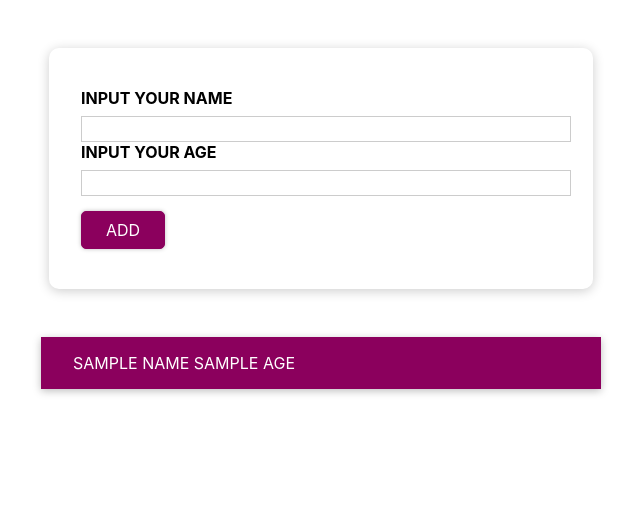
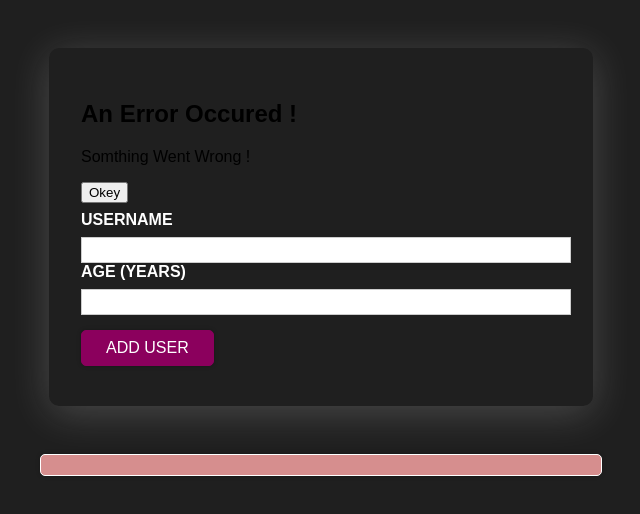
Before and after one commit to tanmaysihare/Goal-Project-CSS, a React (Create React App) app: page / in a window 1280 px wide. Shown: the top 514 px of the page, without its empty margins (319-959 px from the left). Built offline with nearby package versions, Linux system fonts and the light colour scheme.

Commit message:
making dynamically from videos

```diff
--- a/src/App.css
+++ b/src/App.css
@@ -2,6 +2,12 @@
   width: 35rem;
   max-width: 90%;
   margin: 3rem auto;
+  font-size: 20px;
+  border: 1px solid #ffffff;
+  border-radius: 5px;
+  color: white;
+  background: #d68e8e;
+  box-shadow: 0 0 4px rgba(0, 0, 0, 0.26);
 }
 
 #goal-form {
@@ -9,6 +15,6 @@
   max-width: 90%;
   margin: 3rem auto;
   padding: 2rem;
-  box-shadow: 0 2px 12px rgba(0, 0, 0, 0.2);
+  box-shadow: 0 7px 40px hwb(0 96% 3% / 0.2);
   border-radius: 10px;
 }
--- a/src/App.js
+++ b/src/App.js
@@ -1,25 +1,23 @@
 import React,{useState} from 'react';
 import './App.css';
-import CourseInput from './Components/CourseGoals/CourseInput/CourseInput';
-import CourseGoalList from './Components/CourseGoals/CourseGoalList/CourseGoalList';
+import AddUser from './Components2/Users/AddUsers';
+import UsersList from './Components2/Users/UserLIst';
 
 const App = () => {
-  const [courseGoals ,setCourseGoals] = useState([{text:'SAMPLE NAME ',age:' SAMPLE AGE',id:'1'}]);
-  const addGoalHandler = (enteredText,enteredage) =>{
-    setCourseGoals(prevGoals => {
-      const updatedGoals = [...prevGoals];
-      updatedGoals.unshift({text: enteredText, age: enteredage, id: Math.random().toString() });
-    });
-  };
-
+const [userList, setUserList] = useState([]);
+ const addUserHandler = (uName, uAge) => {
+  setUserList((prevUserList)=>{
+    return [...prevUserList,{name:uName, age:uAge, id: Math.random().toString()}];
+  });
+ }
   return (
    <div>
-    <section id="goal-form">
-      <CourseInput onAddGoal={addGoalHandler}/>
-    </section>
-    <section id='goals'>
-      <CourseGoalList items={courseGoals} />
-    </section>
+      <div id='goal-form'>
+      <AddUser onAddUser={addUserHandler}/>
+      </div>
+      <div id='goals'>
+        <UsersList users={userList} />
+      </div>
    </div>
   );
 }
--- a/src/Components/CourseGoals/CourseInput/CourseInput.js
+++ b/src/Components/CourseGoals/CourseInput/CourseInput.js
@@ -15,6 +15,7 @@ const CourseInput = props => {
     };
     const formSubmitHandler = event => {
         event.preventDefault();
+        setEnteredValue(event.target.value);
         if(enteredValue.trim().length === 0){
             setIsValid(false);
             return;
--- /dev/null
+++ b/src/Components2/UI/ErrorModel.js
@@ -0,0 +1,16 @@
+import React from "react";
+
+const ErrorModal = props => {
+    return <div>
+        <header>
+            <h2>{props.title}</h2>
+        </header>
+        <div>
+            <p>{props.message}</p>
+        </div>
+        <footer>
+            <button>Okey</button>
+        </footer>
+    </div>
+}
+export default ErrorModal;
--- /dev/null
+++ b/src/Components2/Users/AddUsers.css
@@ -0,0 +1,48 @@
+.form-control {
+    margin: 0.5rem 0;
+  }
+
+  .form-control label {
+    font-weight: bold;
+    display: block;
+    margin-bottom: 0.5rem;
+    color: white;
+  }
+
+  .form-control input {
+    display: block;
+    width: 100%;
+    border: 1px solid #ccc;
+    font: inherit;
+    line-height: 1.5rem;
+    padding: 0 0.25rem;
+  }
+
+  .form-control input:focus {
+    outline: none;
+    background: #fad0ec;
+    border-color: #8b005d;
+  }
+
+.button {
+    font: inherit;
+    padding: 0.5rem 1.5rem;
+    border: 1px solid #8b005d;
+    border-radius: 5px;
+    color: white;
+    background: #8b005d;
+    box-shadow: 0 0 4px rgba(0, 0, 0, 0.26);
+    cursor: pointer;
+    margin-top: 15px;
+  }
+
+  .button:focus {
+    outline: none;
+  }
+
+  .button:hover,
+  .button:active {
+    background: #ac0e77;
+    border-color: #ac0e77;
+    box-shadow: 0 0 8px rgba(0, 0, 0, 0.26);
+  }
--- /dev/null
+++ b/src/Components2/Users/AddUsers.js
@@ -0,0 +1,43 @@
+import React,{useState} from "react";
+import './AddUsers.css';
+import ErrorModal from "../UI/ErrorModel";
+
+const AddUser =(props) => {
+   const [enteredUsername, setEnteredUsername] = useState('');
+   const [enteredAge, setEnteredAge] = useState('');
+    const addUserHandler = (event) =>{
+        event.preventDefault();
+        if(enteredUsername.trim().length === 0 || enteredAge.trim().length === 0){
+            return;
+        }
+        if(+enteredAge < 1){
+            return;
+        }
+        props.onAddUser(enteredUsername,enteredAge);
+        setEnteredUsername('');
+        setEnteredAge('');
+    };
+    const usernameChangeHandler = (event) => {
+        setEnteredUsername(event.target.value);
+    };
+    const ageChangeHandler = (event) => {
+        setEnteredAge(event.target.value);
+    };
+    return(
+        <div>
+            <div>
+            <ErrorModal title="An Error Occured !" message="Somthing Went Wrong !"/>
+            </div>
+            <div>
+        <form className="form-control" onSubmit={addUserHandler}>
+            <label htmlFor="username">USERNAME</label>
+            <input id="username" type="text" value={enteredUsername} onChange={usernameChangeHandler} />
+            <label htmlFor="age">AGE (YEARS)</label>
+            <input id="age" type="number" value={enteredAge} onChange={ageChangeHandler}/>
+            <button className="button" type="submit">ADD USER</button>
+        </form>
+        </div>
+        </div>
+    )
+}
+export default AddUser;
--- /dev/null
+++ b/src/Components2/Users/UserLIst.js
@@ -0,0 +1,12 @@
+import React from "react";
+
+const UsersList = (props) => {
+    return <ul >
+        {props.users.map(user => (
+          <div style={{marginTop:'10px', border:'1px solid #ffffff', background:'#8b005d', height:'40px',marginLeft:'-8%' ,paddingTop:'20px',paddingLeft:'25%' ,borderRadius:'5px'}} key={user.id}>
+            {user.name} ({user.age} Years Old)
+          </div>
+        ))}
+    </ul>
+};
+export default UsersList;
--- a/src/index.css
+++ b/src/index.css
@@ -1,13 +1,9 @@
 body {
   margin: 0;
-  font-family: -apple-system, BlinkMacSystemFont, 'Segoe UI', 'Roboto', 'Oxygen',
-    'Ubuntu', 'Cantarell', 'Fira Sans', 'Droid Sans', 'Helvetica Neue',
-    sans-serif;
-  -webkit-font-smoothing: antialiased;
-  -moz-osx-font-smoothing: grayscale;
+
 }
 
-code {
-  font-family: source-code-pro, Menlo, Monaco, Consolas, 'Courier New',
-    monospace;
+html {
+  font-family: sans-serif;
+  background: #1f1f1f;
 }
```
